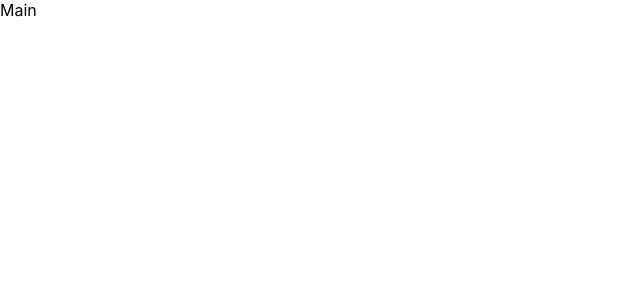
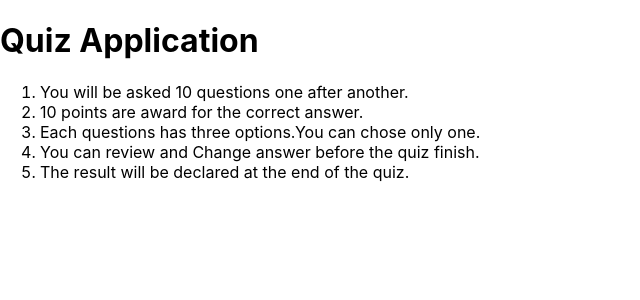
Before and after one commit to anishazahan/Quize-app, a React (Create React App) app: page / in a window 1280 px wide. Shown: the top 300 px of the page, without its empty margins (0-640 px from the left). Built offline with nearby package versions, Linux system fonts and the light colour scheme.

Commit message:
listing quize instructions

```diff
--- a/src/components/Main.js
+++ b/src/components/Main.js
@@ -2,7 +2,16 @@ import React from 'react'
 
 const Main = () => {
   return (
-    <div>Main</div>
+    <div className='container'>
+      <h1 className='title text-light'>Quiz Application</h1>
+      <ol>
+        <li>You will be asked 10 questions one after another.</li>
+        <li>10 points are award for the correct answer.</li>
+        <li>Each questions has three options.You can chose only one.</li>
+        <li>You can review and Change answer before the quiz finish.</li>
+        <li>The result will be declared at the end of the quiz.</li>
+      </ol>
+    </div>
   )
 }
 
```
